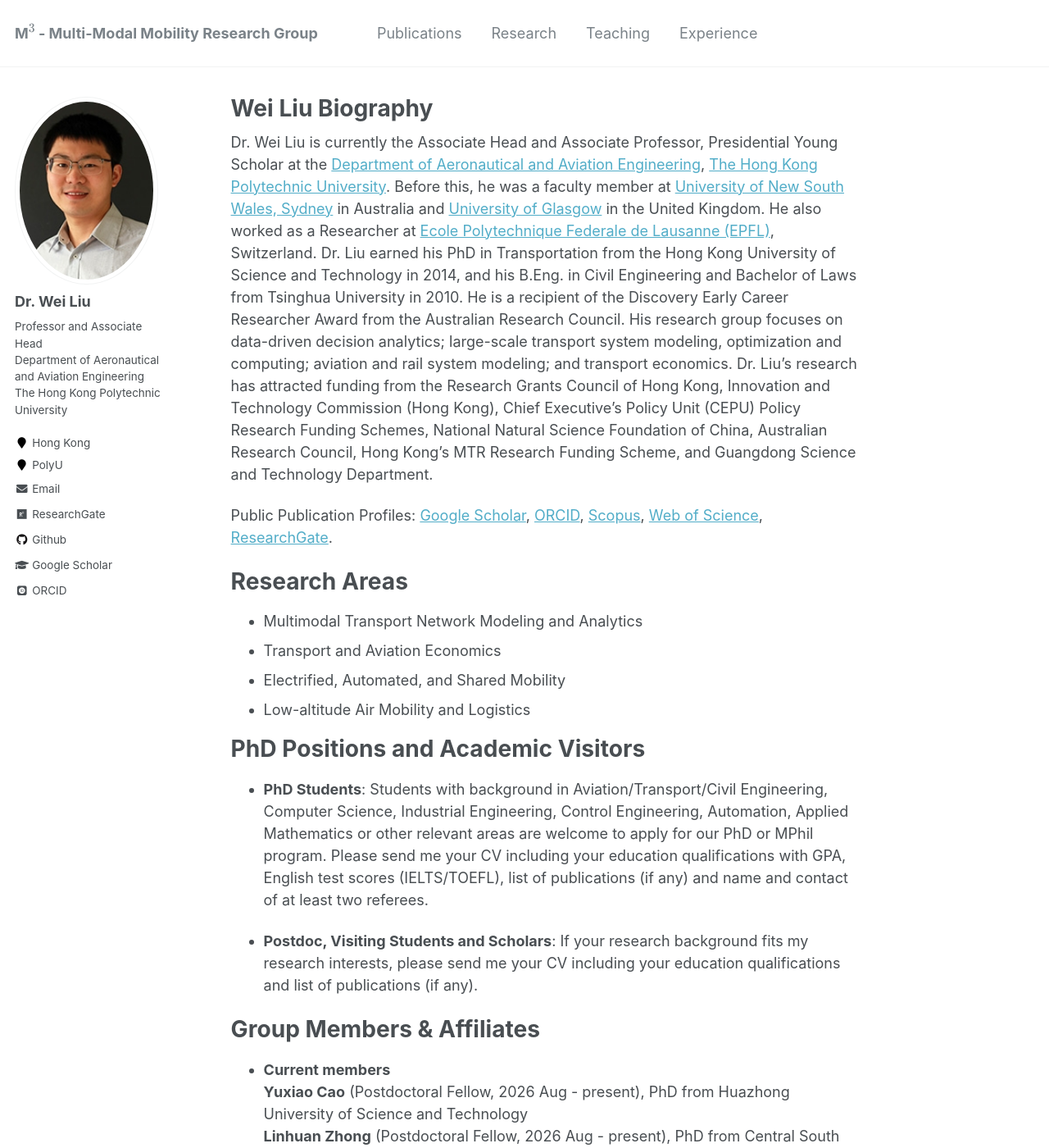
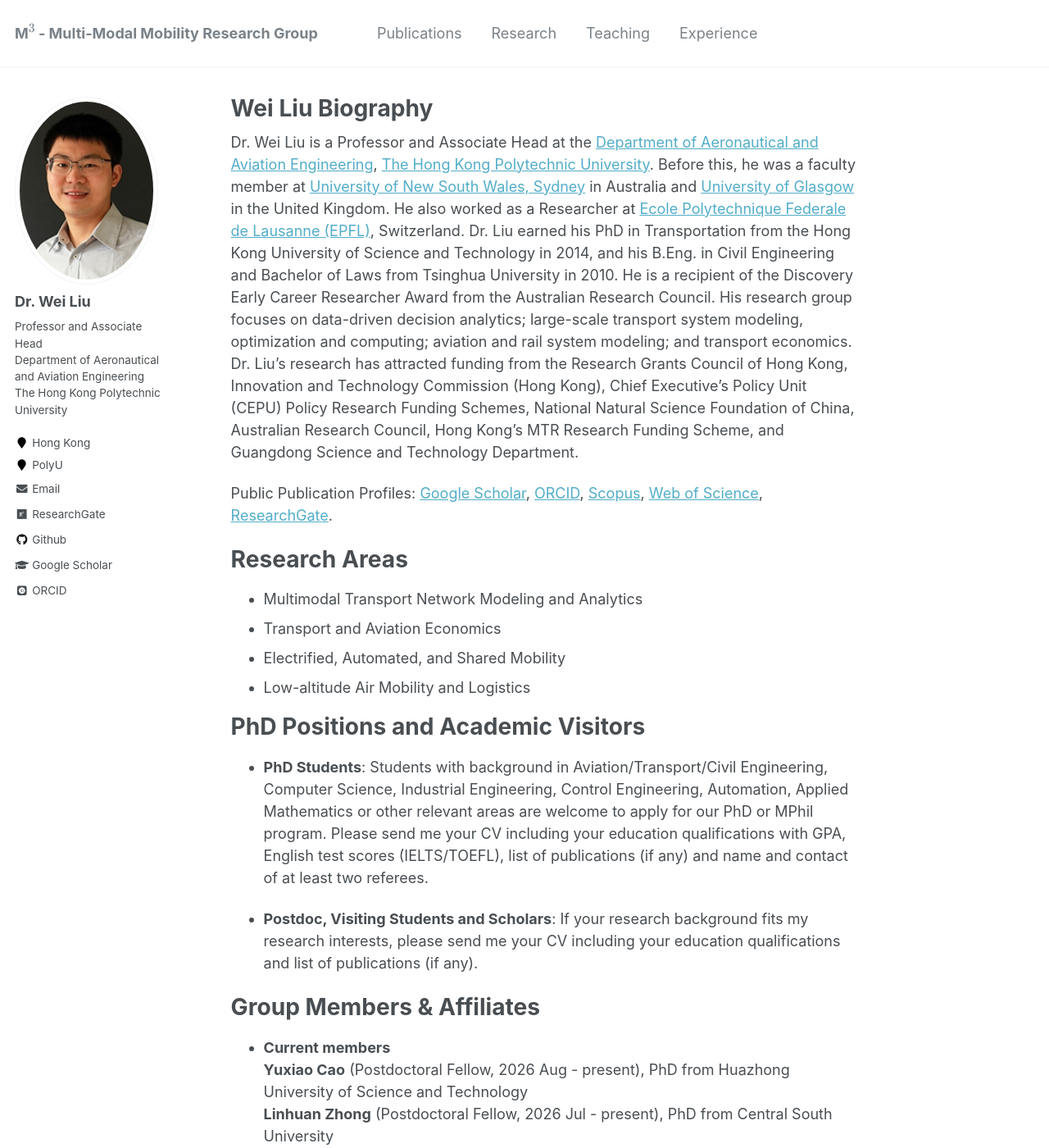
Before and after one commit to weiliu2016/weiliu2016.github.io, a Jekyll site: the page built from _pages/about.md, in a window 1280 px wide and 1400 px high. Shown: the whole window at 82% size. Built offline with Jekyll 4.4.1, drawn with Linux system fonts in a browser that asks for light colours; some web fonts are replaced; formulas are drawn with MathJax 3; some of the changed text lies outside the part shown.

Commit message:
Update about.md

```diff
--- a/_pages/about.md
+++ b/_pages/about.md
@@ -8,7 +8,7 @@ redirect_from:
   - /about.html
 ---
 
-Dr. Wei Liu is currently the Associate Head and Associate Professor, Presidential Young Scholar at the [Department of Aeronautical and Aviation Engineering](https://www.polyu.edu.hk/en/aae/), [The Hong Kong Polytechnic University](https://www.polyu.edu.hk/en/). Before this, he was a faculty member at [University of New South Wales, Sydney](https://www.unsw.edu.au/) in Australia and [University of Glasgow](https://www.gla.ac.uk/) in the United Kingdom. He also worked as a Researcher at [Ecole Polytechnique Federale de Lausanne (EPFL)](https://www.epfl.ch/en/), Switzerland. Dr. Liu earned his PhD in Transportation from the Hong Kong University of Science and Technology in 2014, and his B.Eng. in Civil Engineering and Bachelor of Laws from Tsinghua University in 2010. He is a recipient of the Discovery Early Career Researcher Award from the Australian Research Council. His research group focuses on data-driven decision analytics; large-scale transport system modeling, optimization and computing; aviation and rail system modeling; and transport economics. Dr. Liu's research has attracted funding from the Research Grants Council of Hong Kong, Innovation and Technology Commission (Hong Kong), Chief Executive’s Policy Unit (CEPU) Policy Research Funding Schemes, National Natural Science Foundation of China, Australian Research Council, Hong Kong's MTR Research Funding Scheme, and Guangdong Science and Technology Department.
+Dr. Wei Liu is a Professor and Associate Head at the [Department of Aeronautical and Aviation Engineering](https://www.polyu.edu.hk/en/aae/), [The Hong Kong Polytechnic University](https://www.polyu.edu.hk/en/). Before this, he was a faculty member at [University of New South Wales, Sydney](https://www.unsw.edu.au/) in Australia and [University of Glasgow](https://www.gla.ac.uk/) in the United Kingdom. He also worked as a Researcher at [Ecole Polytechnique Federale de Lausanne (EPFL)](https://www.epfl.ch/en/), Switzerland. Dr. Liu earned his PhD in Transportation from the Hong Kong University of Science and Technology in 2014, and his B.Eng. in Civil Engineering and Bachelor of Laws from Tsinghua University in 2010. He is a recipient of the Discovery Early Career Researcher Award from the Australian Research Council. His research group focuses on data-driven decision analytics; large-scale transport system modeling, optimization and computing; aviation and rail system modeling; and transport economics. Dr. Liu's research has attracted funding from the Research Grants Council of Hong Kong, Innovation and Technology Commission (Hong Kong), Chief Executive’s Policy Unit (CEPU) Policy Research Funding Schemes, National Natural Science Foundation of China, Australian Research Council, Hong Kong's MTR Research Funding Scheme, and Guangdong Science and Technology Department.
 
 Public Publication Profiles: [Google Scholar](https://scholar.google.com/citations?user=rEUNm28AAAAJ&hl=en), [ORCID](http://orcid.org/0000-0001-8638-3695), [Scopus](https://www.scopus.com/authid/detail.uri?authorId=58478032200), [Web of Science](https://publons.com/researcher/2454278/wei-liu/), [ResearchGate](https://www.researchgate.net/profile/Wei_Liu510).
 
@@ -29,7 +29,7 @@ Group Members & Affiliates
 ======
 - **Current members**\
   **Yuxiao Cao** (Postdoctoral Fellow, 2026 Aug - present), PhD from Huazhong University of Science and Technology\
-  **Linhuan Zhong** (Postdoctoral Fellow, 2026 Aug - present), PhD from Central South University\
+  **Linhuan Zhong** (Postdoctoral Fellow, 2026 Jul - present), PhD from Central South University\
   **Yitong Yu** (Postdoctoral Fellow, 2026 Jan - present), PhD from Nanyang Technological University, Singapore\
   **Wenbo Sun** (Postdoctoral Fellow, 2025 Sep - present), PhD from University of Hong Kong\
   **Jie Lin** (Postdoctoral Fellow, 2025 Jul - present), PhD from University of Hong Kong\
```
